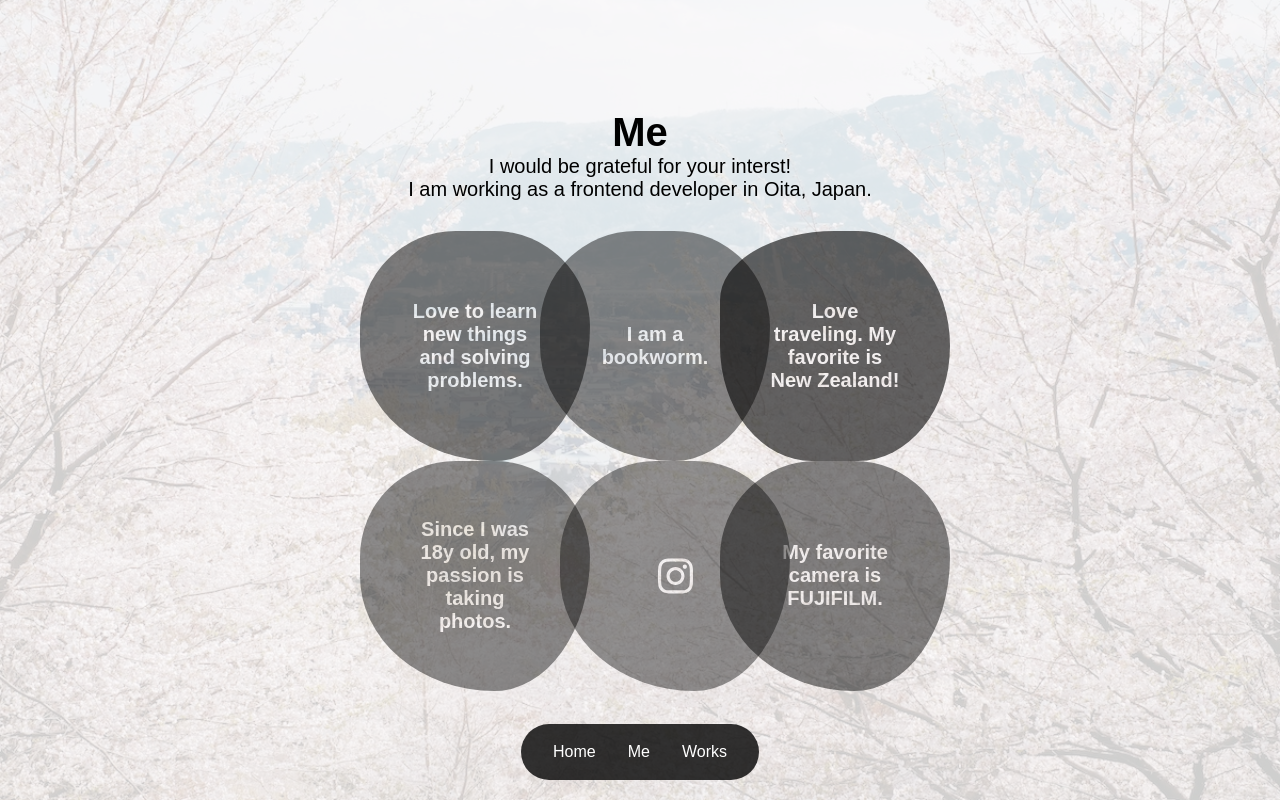
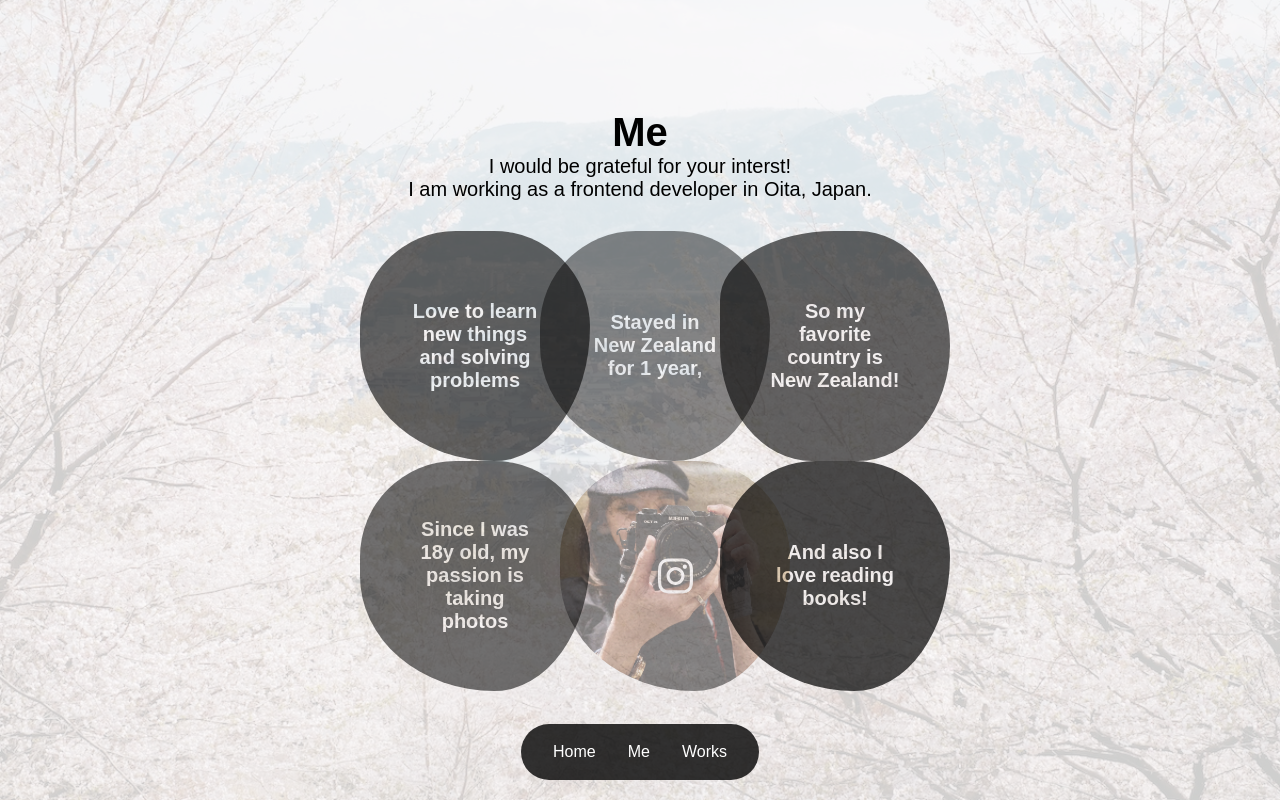
Before and after one commit to arisa277/react_portfolio, a React (Create React App) app: page /Me in a window 1280 px wide. Built offline with nearby package versions, Linux system fonts and the light colour scheme.

Commit message:
add selfie

```diff
--- a/src/Pages/Home.js
+++ b/src/Pages/Home.js
@@ -39,7 +39,6 @@ const Home = () => {
             >
               <FontAwesomeIcon icon={faLinkedin} size="2x" color="#000" />
             </a>
-            <FontAwesomeIcon icon={faFilePdf} size="2x" color="#000" />
             <a
               href="https://aripei27.com/contact"
               target="_blank"
--- a/src/Pages/Me-module.css
+++ b/src/Pages/Me-module.css
@@ -52,7 +52,7 @@
 }
 
 .about_circle-1 {
-  background: rgba(0, 0, 0, 0.5);
+  background: rgba(0, 0, 0, 0.6);
   border-radius: 50% 50% 50% 70%/50% 50% 70% 60%;
   color: rgba(255, 255, 255, 1);
   grid-column: 1 /2;
@@ -75,7 +75,7 @@
 }
 
 .about_circle-4 {
-  background: rgba(0, 0, 0, 0.44);
+  background: rgba(0, 0, 0, 0.55);
   border-radius: 50% 50% 50% 70%/50% 50% 70% 60%;
   grid-column: 1 /2;
   grid-row: 2 / 3;
@@ -84,7 +84,11 @@
 .about_circle-5 {
   border-radius: 50% 50% 50% 70%/50% 50% 70% 60%;
   margin: 0 10px;
-  background: rgba(0, 0, 0, 0.41);
+  background: url(./images/selfie.jpg);
+  background-size: cover;
+  background-position: center;
+  background-color: rgba(255, 255, 255, 0.55);
+  background-blend-mode: lighten;
   justify-content: center;
   grid-column: 2 /3;
   grid-row: 2 / 3;
@@ -96,7 +100,7 @@
 }
 
 .about_circle-6 {
-  background: rgba(0, 0, 0, 0.47);
+  background: rgba(0, 0, 0, 0.7);
   border-radius: 50% 50% 50% 70%/50% 50% 70% 60%;
   color: rgba(255, 255, 255, 1);
   grid-column: 3 /4;
--- a/src/Pages/Me.js
+++ b/src/Pages/Me.js
@@ -16,15 +16,15 @@ const Me = () => {
         </div>
         <div className="about_circles">
 
-            <div className="about_circle-1">Love to learn new things and solving problems.</div>
+            <div className="about_circle-1">Love to learn new things and solving problems</div>
             <div className="about_circle-2">
-            I am a bookworm.
+            Stayed in New Zealand for 1 year,
             </div>
             <div className="about_circle-3">
-            Love traveling. My favorite is New Zealand!
+            So my favorite country is New Zealand!
             </div>
             <div className="about_circle-4">
-            Since I was 18y old, my passion is taking photos.
+            Since I was 18y old, my passion is taking photos
             </div>
             <div className="about_circle-5">
               <a
@@ -42,7 +42,7 @@ const Me = () => {
             </div>
             <div className="about_circle-6">
               {" "}
-              My favorite camera is FUJIFILM.
+              And also I love reading books!
             </div>
           </div>
         </div>
```
Also changed, not shown: src/Pages/images/selfie.jpg (added).
